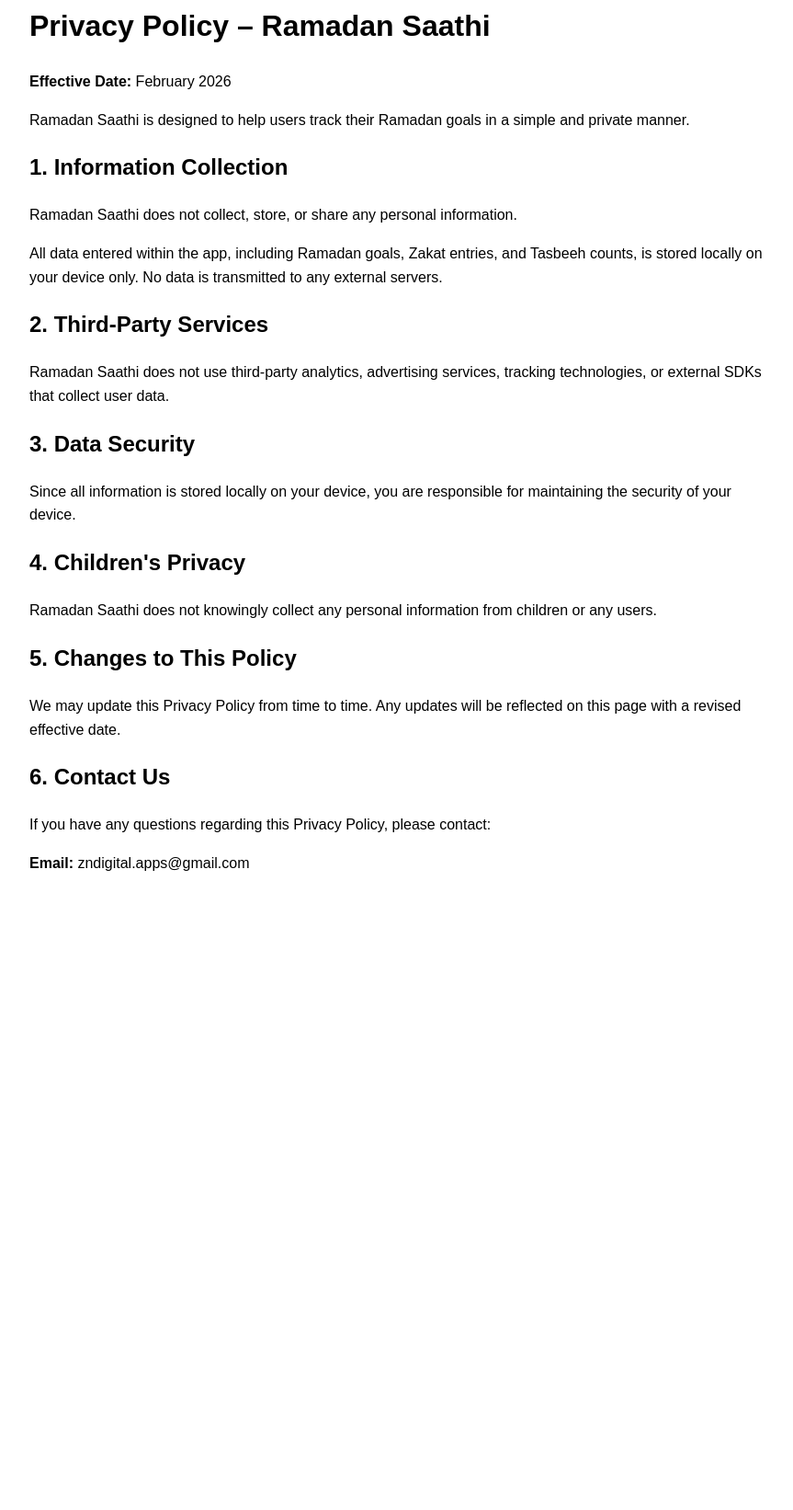
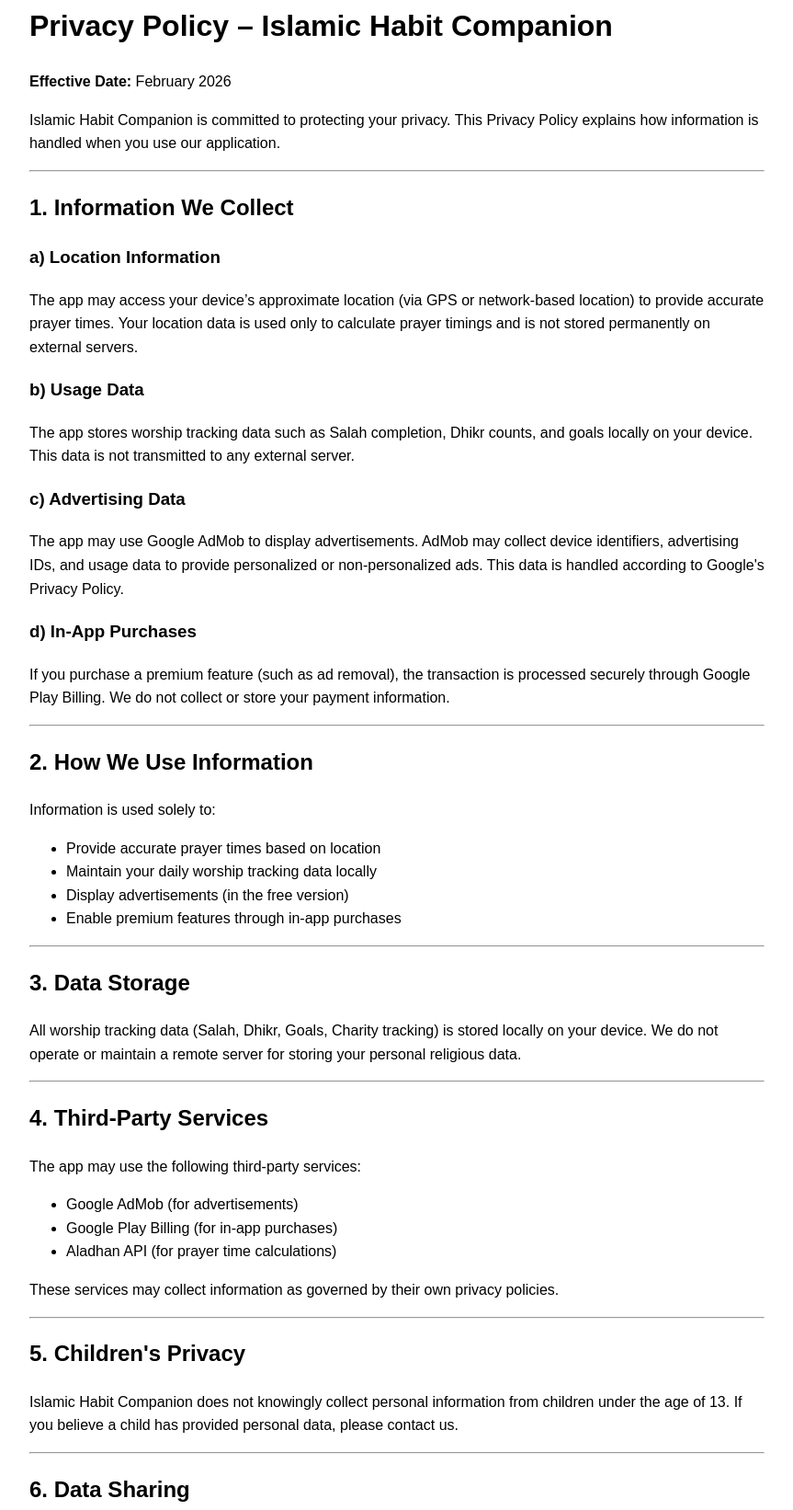
Before and after one commit to ZN-Digital/ramadan-saathi-privacy-policy, a plain HTML site: page index.html in a window 1280 px wide. Shown: the part 38-1680 px from the top of the page at 92% size, without its empty margins (208-1071 px from the left). Before the commit the page ends 1026 px from the top, so only its background shows below. Drawn offline with Linux system fonts and the light colour scheme.

Commit message:
Update index.html

```diff
--- a/index.html
+++ b/index.html
@@ -1,35 +1,98 @@
 <!DOCTYPE html>
 <html>
 <head>
-    <title>Privacy Policy - Ramadan Saathi</title>
     <meta charset="UTF-8">
+    <title>Privacy Policy - Islamic Habit Companion</title>
 </head>
-<body style="font-family: Arial; max-width: 800px; margin: auto; padding: 20px; line-height: 1.6;">
+<body style="font-family: Arial, sans-serif; max-width: 800px; margin: auto; padding: 20px; line-height: 1.6;">
 
-    <h1>Privacy Policy – Ramadan Saathi</h1>
-    <p><strong>Effective Date:</strong> February 2026</p>
+<h1>Privacy Policy – Islamic Habit Companion</h1>
+<p><strong>Effective Date:</strong> February 2026</p>
 
-    <p>Ramadan Saathi is designed to help users track their Ramadan goals in a simple and private manner.</p>
+<p>Islamic Habit Companion is committed to protecting your privacy. This Privacy Policy explains how information is handled when you use our application.</p>
 
-    <h2>1. Information Collection</h2>
-    <p>Ramadan Saathi does not collect, store, or share any personal information.</p>
-    <p>All data entered within the app, including Ramadan goals, Zakat entries, and Tasbeeh counts, is stored locally on your device only. No data is transmitted to any external servers.</p>
+<hr>
 
-    <h2>2. Third-Party Services</h2>
-    <p>Ramadan Saathi does not use third-party analytics, advertising services, tracking technologies, or external SDKs that collect user data.</p>
+<h2>1. Information We Collect</h2>
 
-    <h2>3. Data Security</h2>
-    <p>Since all information is stored locally on your device, you are responsible for maintaining the security of your device.</p>
+<h3>a) Location Information</h3>
+<p>The app may access your device’s approximate location (via GPS or network-based location) to provide accurate prayer times.
+Your location data is used only to calculate prayer timings and is not stored permanently on external servers.</p>
 
-    <h2>4. Children's Privacy</h2>
-    <p>Ramadan Saathi does not knowingly collect any personal information from children or any users.</p>
+<h3>b) Usage Data</h3>
+<p>The app stores worship tracking data such as Salah completion, Dhikr counts, and goals locally on your device.
+This data is not transmitted to any external server.</p>
 
-    <h2>5. Changes to This Policy</h2>
-    <p>We may update this Privacy Policy from time to time. Any updates will be reflected on this page with a revised effective date.</p>
+<h3>c) Advertising Data</h3>
+<p>The app may use Google AdMob to display advertisements. AdMob may collect device identifiers, advertising IDs, and usage data to provide personalized or non-personalized ads.
+This data is handled according to Google's Privacy Policy.</p>
 
-    <h2>6. Contact Us</h2>
-    <p>If you have any questions regarding this Privacy Policy, please contact:</p>
-    <p><strong>Email:</strong> zndigital.apps@gmail.com</p>
+<h3>d) In-App Purchases</h3>
+<p>If you purchase a premium feature (such as ad removal), the transaction is processed securely through Google Play Billing.
+We do not collect or store your payment information.</p>
+
+<hr>
+
+<h2>2. How We Use Information</h2>
+<p>Information is used solely to:</p>
+<ul>
+<li>Provide accurate prayer times based on location</li>
+<li>Maintain your daily worship tracking data locally</li>
+<li>Display advertisements (in the free version)</li>
+<li>Enable premium features through in-app purchases</li>
+</ul>
+
+<hr>
+
+<h2>3. Data Storage</h2>
+<p>All worship tracking data (Salah, Dhikr, Goals, Charity tracking) is stored locally on your device.
+We do not operate or maintain a remote server for storing your personal religious data.</p>
+
+<hr>
+
+<h2>4. Third-Party Services</h2>
+<p>The app may use the following third-party services:</p>
+<ul>
+<li>Google AdMob (for advertisements)</li>
+<li>Google Play Billing (for in-app purchases)</li>
+<li>Aladhan API (for prayer time calculations)</li>
+</ul>
+
+<p>These services may collect information as governed by their own privacy policies.</p>
+
+<hr>
+
+<h2>5. Children's Privacy</h2>
+<p>Islamic Habit Companion does not knowingly collect personal information from children under the age of 13.
+If you believe a child has provided personal data, please contact us.</p>
+
+<hr>
+
+<h2>6. Data Sharing</h2>
+<p>We do not sell, trade, or share your personal data with third parties.
+Advertising partners may collect anonymized device data as described above.</p>
+
+<hr>
+
+<h2>7. Your Control</h2>
+<p>You may:</p>
+<ul>
+<li>Disable location permission from device settings</li>
+<li>Remove app data from device storage</li>
+<li>Purchase premium to remove ads</li>
+</ul>
+
+<hr>
+
+<h2>8. Changes to This Policy</h2>
+<p>We may update this Privacy Policy from time to time. Updates will be reflected on this page with a revised effective date.</p>
+
+<hr>
+
+<h2>9. Contact Us</h2>
+<p>If you have any questions about this Privacy Policy, please contact:</p>
+
+<p><strong>Email:</strong> support@islamichabit.com</p>
 
 </body>
 </html>
```
